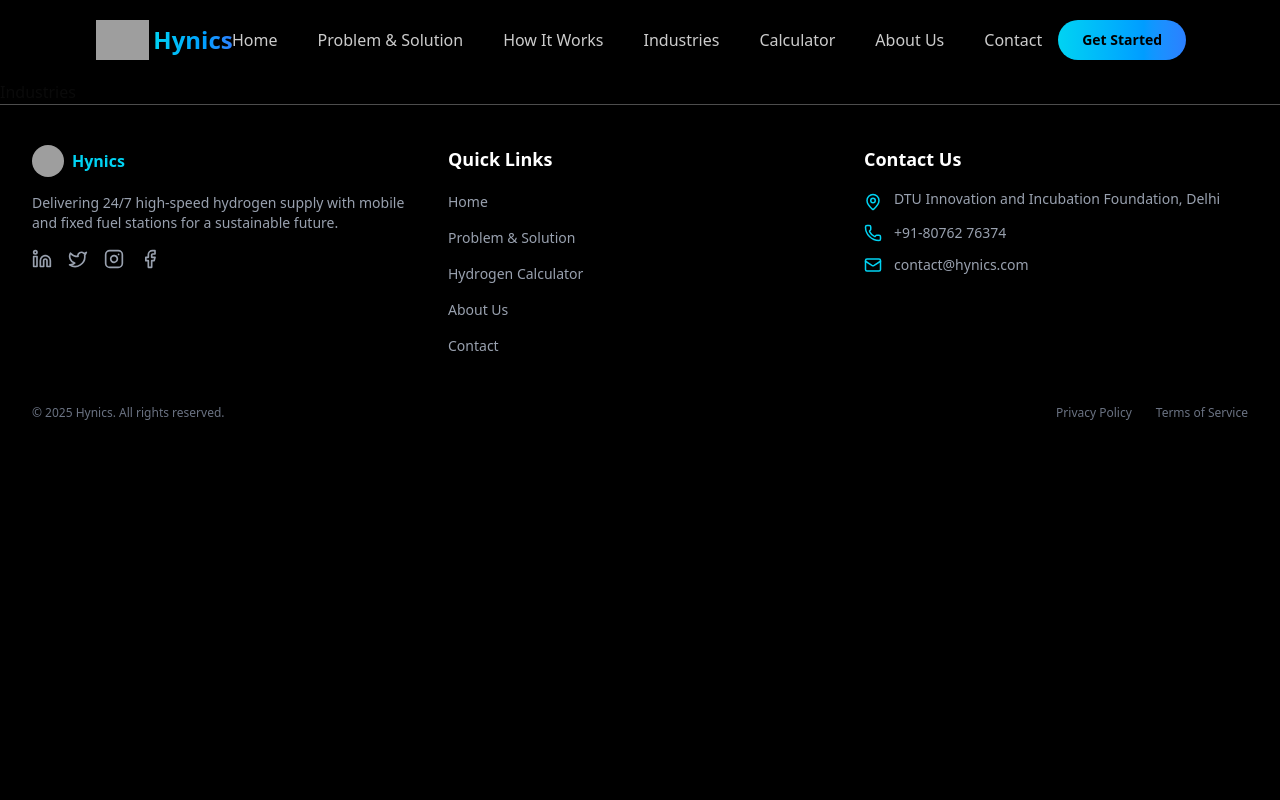
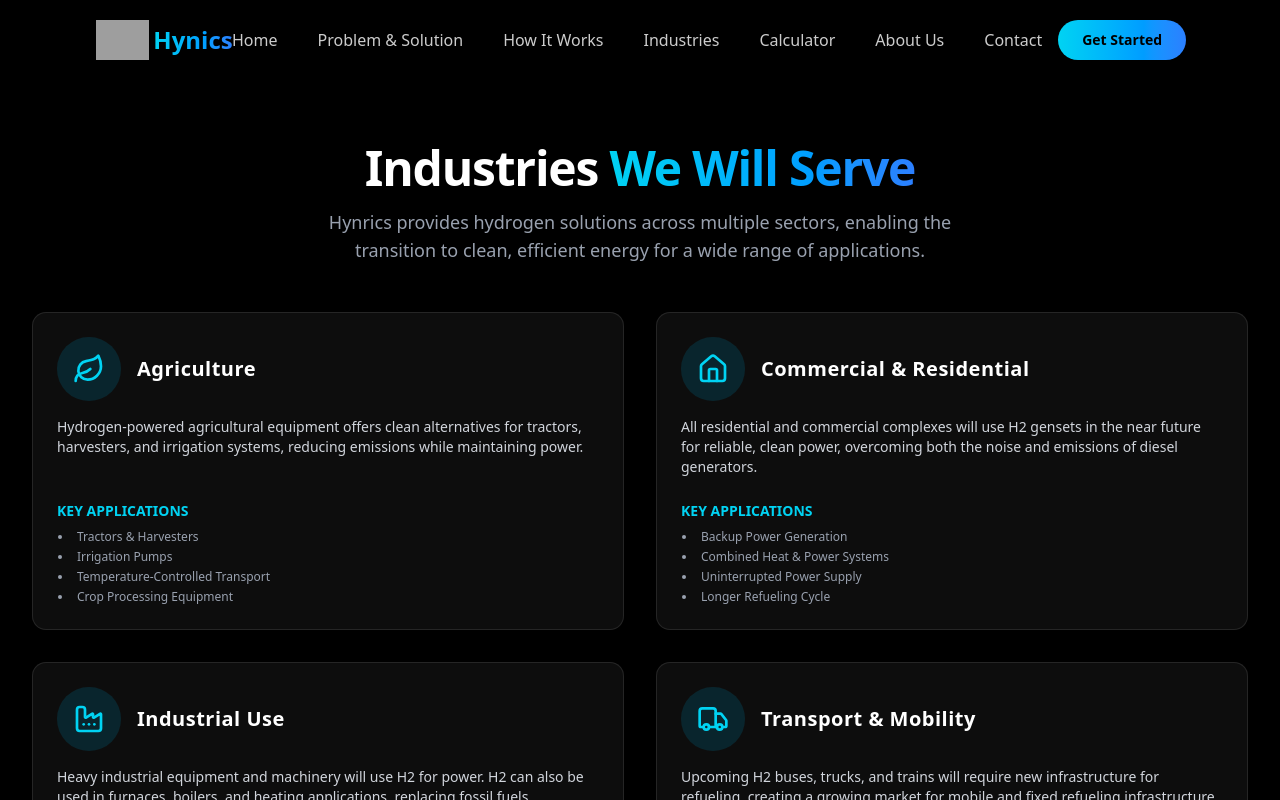
Before and after one commit to s4mzai/hynics-frontend, a React (Vite) app: page /industries in a window 1280 px wide. Shown: the top 800 px of the page. Built offline with nearby package versions, Linux system fonts and the light colour scheme; grey boxes are pictures that could not be loaded.

Commit message:
Add Industries Page

```diff
--- /dev/null
+++ b/src/components/Industries/IndustriesPage.jsx
@@ -0,0 +1,119 @@
+import React from 'react';
+import { Leaf, Home, Factory, Truck, Hammer, Plane, Ship, Server } from 'lucide-react';
+
+const industriesData = [
+  {
+    title: "Agriculture",
+    description: "Hydrogen-powered agricultural equipment offers clean alternatives for tractors, harvesters, and irrigation systems, reducing emissions while maintaining power.",
+    applications: ["Tractors & Harvesters", "Irrigation Pumps", "Temperature-Controlled Transport", "Crop Processing Equipment"],
+    Icon: Leaf,
+  },
+  {
+    title: "Commercial & Residential",
+    description: "All residential and commercial complexes will use H2 gensets in the near future for reliable, clean power, overcoming both the noise and emissions of diesel generators.",
+    applications: ["Backup Power Generation", "Combined Heat & Power Systems", "Uninterrupted Power Supply", "Longer Refueling Cycle"],
+    Icon: Home,
+  },
+  {
+    title: "Industrial Use",
+    description: "Heavy industrial equipment and machinery will use H2 for power. H2 can also be used in furnaces, boilers, and heating applications, replacing fossil fuels.",
+    applications: ["Material Handling Equipment", "Furnaces", "Steel Manufacturing", "Chemical Production"],
+    Icon: Factory,
+  },
+  {
+    title: "Transport & Mobility",
+    description: "Upcoming H2 buses, trucks, and trains will require new infrastructure for refueling, creating a growing market for mobile and fixed refueling infrastructure.",
+    applications: ["Public Transit Buses", "Heavy-Duty Trucks", "Freight Trains", "Fleet Vehicles"],
+    Icon: Truck,
+  },
+  {
+    title: "Mining & Construction",
+    description: "Heavy machinery used in mining and construction will use H2 in power applications sustainably, maintaining performance while reducing environmental impact.",
+    applications: ["Excavators & Loaders", "Ore Processing", "Construction Cranes", "Drilling Equipment"],
+    Icon: Hammer,
+  },
+  {
+    title: "Aerospace",
+    description: "Airlines are pushing for greener jet fuel, making H2 a powerful and sustainable option for the future of aviation, with potential for both propulsion and auxiliary power.",
+    applications: ["Aircraft Propulsion", "Airport Ground Support", "Auxiliary Power Units", "Unmanned Aerial Vehicles"],
+    Icon: Plane,
+  },
+  {
+    title: "Maritime",
+    description: "Shipping vessels are exploring hydrogen as an alternative fuel to meet stricter emissions regulations while maintaining long-distance transport capabilities.",
+    applications: ["Port Equipment", "Small & Medium Vessels", "Auxiliary Ship Power", "Ferry Systems"],
+    Icon: Ship,
+  },
+  {
+    title: "Data Centers",
+    description: "Mission-critical facilities can benefit from reliable, clean power generation using hydrogen fuel cells for both primary and backup energy needs.",
+    applications: ["Backup Power Systems", "Primary Power Generation", "Combined Cooling & Power", "Off-grid Operations"],
+    Icon: Server,
+  },
+];
+
+
+const IndustryCard = ({ title, description, applications, Icon }) => {
+  return (
+    <div
+      className="
+        bg-white/5 p-6 rounded-xl border border-white/10
+        shadow-xl transition duration-300 ease-in-out
+        hover:scale-[1.02] hover:bg-white/10
+        flex flex-col h-full
+      "
+    >
+      <div className="flex items-center space-x-4 mb-4">
+        <div className='w-16 h-16 flex items-center justify-center bg-cyan-800/30 rounded-full'>
+            <Icon className="w-8 h-8 text-cyan-400  flex-shrink-0" />
+        </div>
+        <h3 className="text-xl font-bold text-white tracking-wide">
+          {title}
+        </h3>
+      </div>
+
+      <p className="text-sm text-gray-300 mb-6 flex-grow">
+        {description}
+      </p>
+      <div className="mt-auto">
+        <h4 className="text-sm font-semibold text-cyan-400 mb-2 uppercase">
+          Key Applications
+        </h4>
+        <ul className="text-xs text-gray-400 space-y-1 list-disc ml-4">
+          {applications.map((app, index) => (
+            <li key={index} className="pl-1">
+              {app}
+            </li>
+          ))}
+        </ul>
+      </div>
+    </div>
+  );
+};
+
+const IndustriesPage = () => {
+  return (
+    <div className="min-h-screen py-16 px-4 sm:px-6 lg:px-8 font-sans">
+      <div className="max-w-7xl mx-auto">
+        <div className="text-center mb-12">
+          <h1 className="text-4xl sm:text-5xl font-extrabold tracking-tight">
+            <span className="text-white">Industries </span>
+            <span className="bg-clip-text text-transparent bg-gradient-to-r from-cyan-400 to-blue-500">
+              We Will Serve
+            </span>
+          </h1>
+          <p className="mt-4 text-lg text-gray-400 max-w-2xl mx-auto">
+            Hynrics provides hydrogen solutions across multiple sectors, enabling the transition to clean, efficient energy for a wide range of applications.
+          </p>
+        </div>
+        <div className="grid grid-cols-1 md:grid-cols-2 gap-8">
+          {industriesData.map((industry) => (
+            <IndustryCard key={industry.title} {...industry} />
+          ))}
+        </div>
+      </div>
+    </div>
+  );
+};
+
+export default IndustriesPage;
--- a/src/pages/Industries.jsx
+++ b/src/pages/Industries.jsx
@@ -1,7 +1,8 @@
+import IndustriesPage from "@/components/Industries/IndustriesPage"
 
 const Industries = () => {
   return (
-    <div>Industries</div>
+    <IndustriesPage/>
   )
 }
 
```
